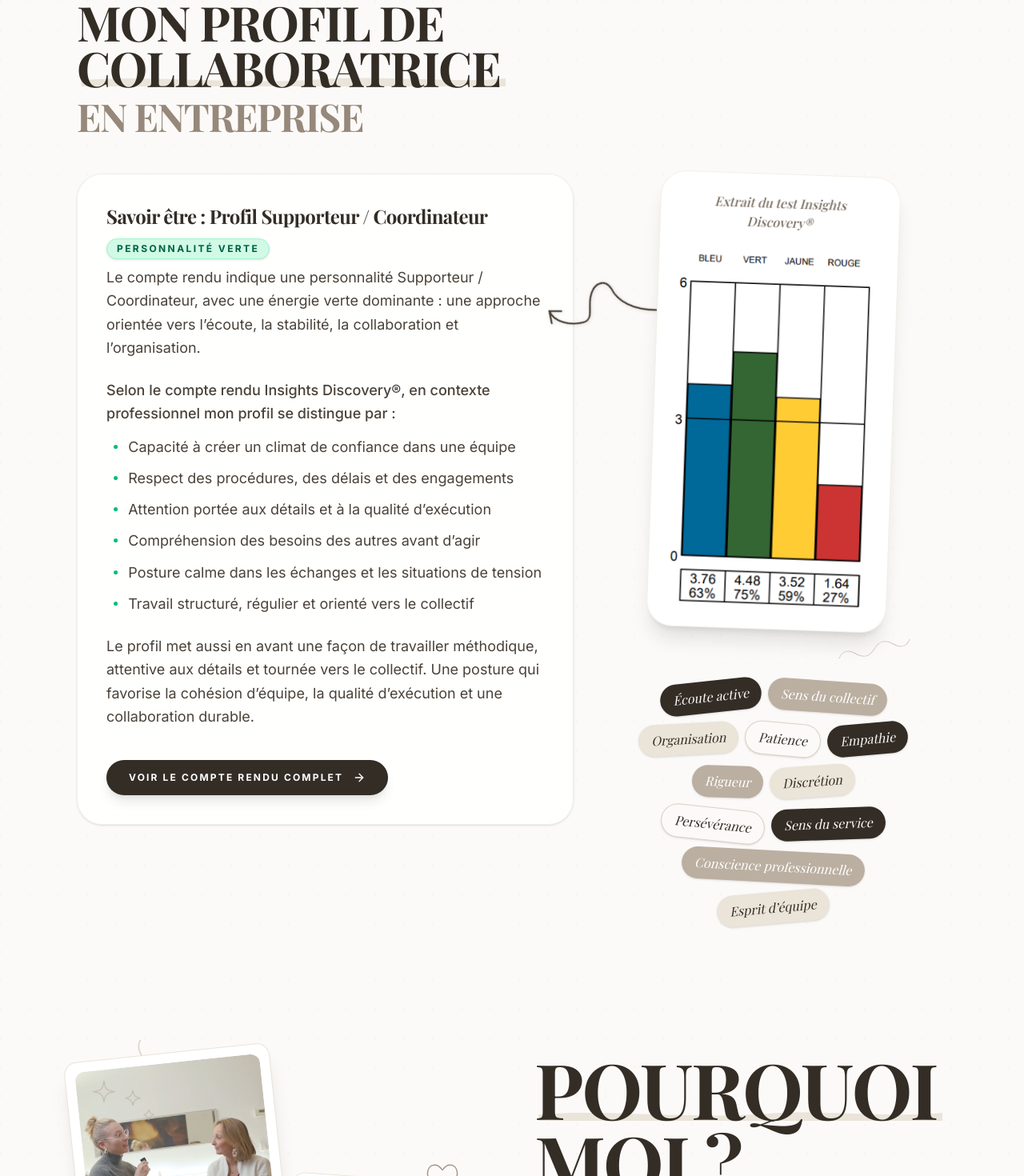
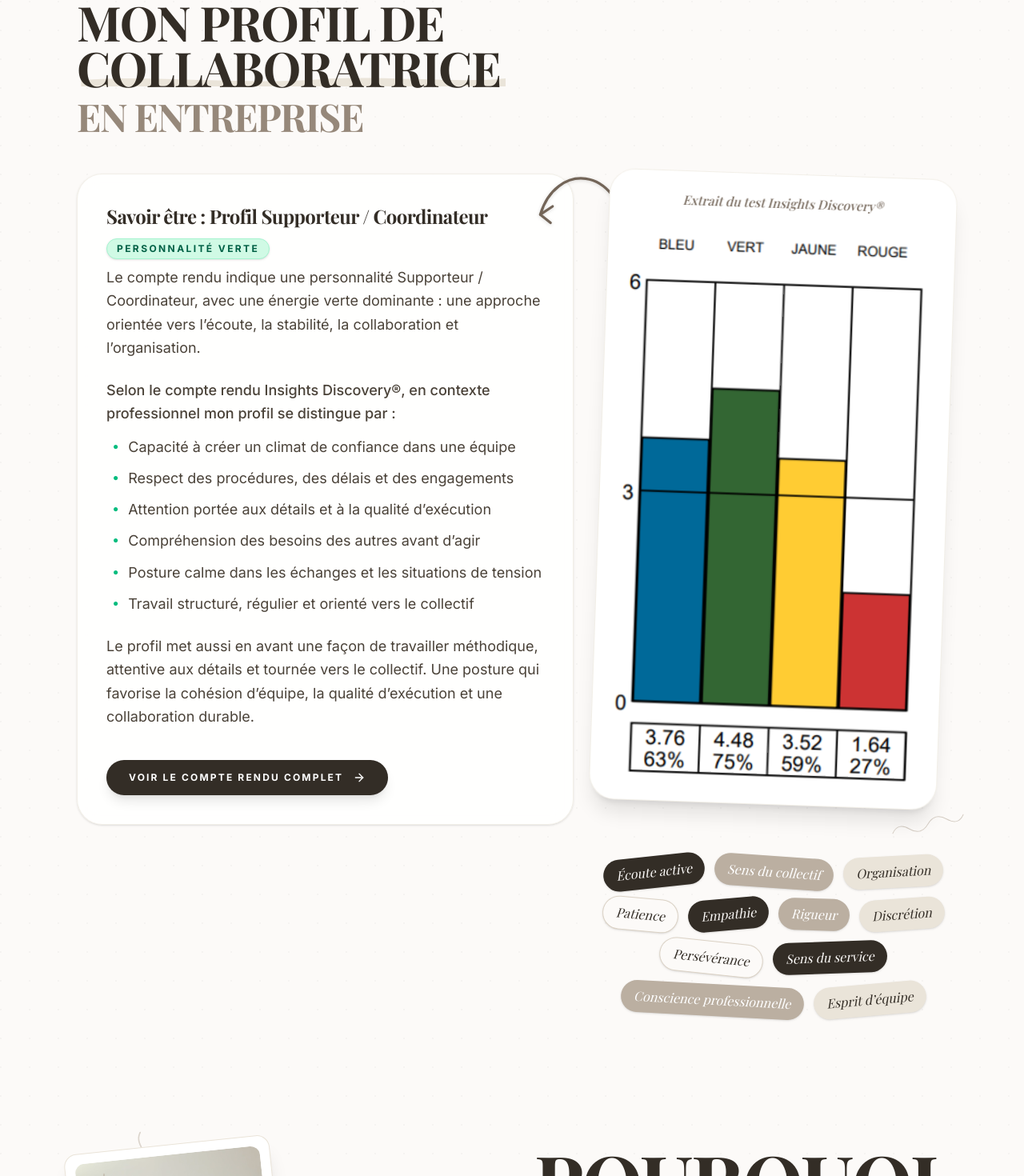
Before and after one commit to sixtinerocha/portfolio, a React (Vite) app: page /about in a window 1280 px wide. Shown: the part 1007-2477 px from the top of the page at 80% size. Built offline with nearby package versions, Linux system fonts and the light colour scheme; a web font is replaced by a local one.

Commit message:
Update About layout: bridge arrow, full width graph, wider soft skills

```diff
--- a/src/pages/About.tsx
+++ b/src/pages/About.tsx
@@ -153,9 +153,26 @@ export function About() {
             </div>
 
             <div className="lg:col-span-5 relative mt-4 lg:mt-0 flex flex-col items-center">
-              <AnimatedSection delay={0.4} direction="up" className="relative w-full max-w-[280px] sm:max-w-[300px] mx-auto lg:mx-0">
-                {/* Arrow pointing FROM graph TO text */}
-                <HandDrawnArrow className="hidden lg:block absolute -left-32 top-[20%] w-32 h-32 text-stone-800 scale-x-[-1] -rotate-[45deg] z-10 drop-shadow-sm" />
+              <AnimatedSection delay={0.4} direction="up" className="relative w-full mx-auto lg:mx-0">
+                {/* Arrow pointing FROM graph TO text like a bridge */}
+                <svg className="hidden lg:block absolute -left-20 top-[0%] w-32 h-32 text-stone-600 z-10 drop-shadow-sm pointer-events-none" viewBox="0 0 100 100" fill="none">
+                  <motion.path
+                    initial={{ pathLength: 0 }}
+                    whileInView={{ pathLength: 1 }}
+                    viewport={{ once: true }}
+                    transition={{ duration: 1.2, ease: "easeInOut" }}
+                    d="M 90 60 C 80 -10, 20 -10, 5 40"
+                    stroke="currentColor" strokeWidth="2.5" strokeLinecap="round" fill="none"
+                  />
+                  <motion.path
+                    initial={{ opacity: 0 }}
+                    whileInView={{ opacity: 1 }}
+                    viewport={{ once: true }}
+                    transition={{ delay: 1, duration: 0.3 }}
+                    d="M 5 40 L 17 32 M 5 40 L 15 48"
+                    stroke="currentColor" strokeWidth="2.5" strokeLinecap="round"
+                  />
+                </svg>
 
                 <div className="relative bg-white p-5 sm:p-6 rounded-[2rem] shadow-xl border border-stone-200/60 z-10 transform lg:rotate-2 hover:rotate-0 transition-transform duration-500">
                   <p className="mb-5 text-center font-serif italic text-base text-stone-600 font-medium">
@@ -171,8 +188,8 @@ export function About() {
                 <Scribble className="-bottom-10 -right-6 w-24 h-8 text-stone-400/60 -rotate-[15deg] hidden sm:block z-0" />
               </AnimatedSection>
 
-              <AnimatedSection delay={0.5} direction="up" className="mt-12 lg:mt-16 w-full max-w-[340px] mx-auto lg:mx-0">
-                <div className="flex flex-wrap items-center justify-center gap-y-2 gap-x-1 sm:gap-y-3 sm:gap-x-2">
+              <AnimatedSection delay={0.5} direction="up" className="mt-12 lg:mt-16 w-full mx-auto lg:mx-0">
+                <div className="flex flex-wrap items-center justify-center gap-y-2 gap-x-2 sm:gap-y-3 sm:gap-x-3">
                   {[
                     "Écoute active", "Sens du collectif", "Organisation", "Patience",
                     "Empathie", "Rigueur", "Discrétion", "Persévérance",
```
